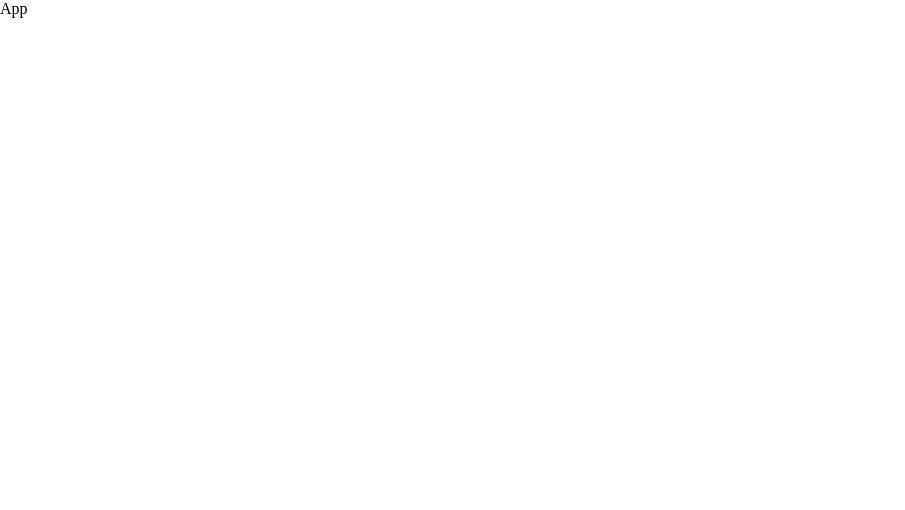
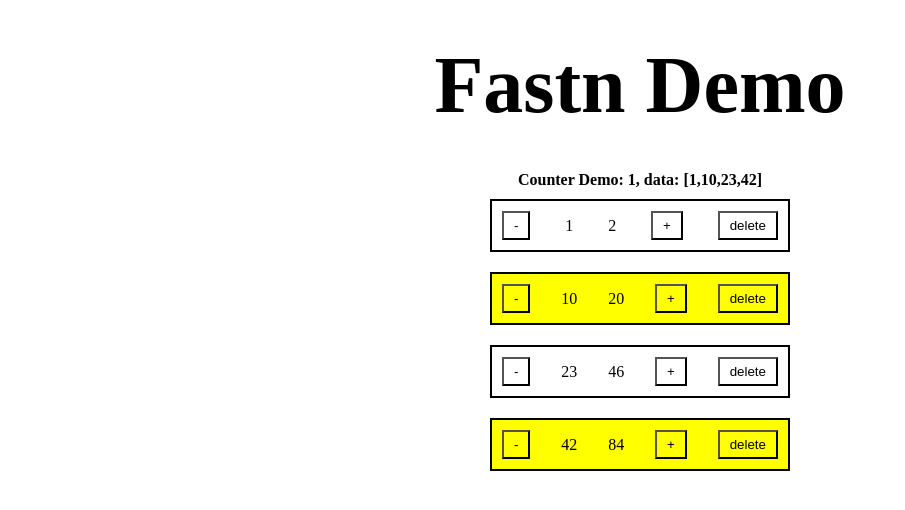
Before and after one commit to ashutosh887/ftd-counter, a React (Vite) app: page / in a window 1280 px wide. Shown: the top 510 px of the page, without its empty margins (0-905 px from the left). Built offline with nearby package versions, Linux system fonts and the light colour scheme.

Commit message:
add: DoubleCounter

```diff
--- a/src/App.tsx
+++ b/src/App.tsx
@@ -1,5 +1,57 @@
+import { useState } from "react";
+import DoubleCounter from "./components/DoubleCounter";
+
 const App = () => {
-  return <div>App</div>;
+  const [data, setData] = useState([1, 10, 23, 42]);
+
+  const handleAdd = (index: number) => {
+    const newData = [...data];
+    newData[index] += 1;
+    setData(newData);
+  };
+
+  const handleSubtract = (index: number) => {
+    const newData = [...data];
+    newData[index] -= 1;
+    setData(newData);
+  };
+
+  const handleRemove = (index: number) => {
+    const newData = [...data];
+    newData.splice(index, 1);
+    setData(newData);
+  };
+
+  return (
+    <div
+      style={{
+        display: "flex",
+        flexDirection: "column",
+        justifyContent: "center",
+        alignItems: "center",
+      }}
+    >
+      <h1
+        style={{
+          fontSize: 80,
+          margin: 40,
+        }}
+      >
+        Fastn Demo
+      </h1>
+
+      <h4>Counter Demo: 1, data: {JSON.stringify(data)}</h4>
+      {data.map((value, index) => (
+        <DoubleCounter
+          key={index}
+          value={value}
+          addAction={() => handleAdd(index)}
+          subtractAction={() => handleSubtract(index)}
+          removeAction={() => handleRemove(index)}
+        />
+      ))}
+    </div>
+  );
 };
 
 export default App;
--- /dev/null
+++ b/src/components/DoubleCounter.tsx
@@ -0,0 +1,36 @@
+type Props = {
+  addAction: () => void;
+  subtractAction: () => void;
+  removeAction: () => void;
+  value: number;
+};
+
+const DoubleCounter = ({
+  value,
+  addAction,
+  subtractAction,
+  removeAction,
+}: Props) => {
+  return (
+    <div
+      style={{
+        margin: 10,
+        padding: 10,
+        border: "2px solid black",
+        display: "flex",
+        justifyContent: "space-between",
+        alignItems: "center",
+        width: 300,
+        backgroundColor: value % 2 === 0 ? "yellow" : "white",
+      }}
+    >
+      <button onClick={subtractAction}> - </button>
+      <span>{value}</span>
+      <span>{value * 2}</span>
+      <button onClick={addAction}> + </button>
+      <button onClick={removeAction}> delete </button>
+    </div>
+  );
+};
+
+export default DoubleCounter;
--- a/src/index.css
+++ b/src/index.css
@@ -3,3 +3,10 @@
   margin: 0;
   padding: 0;
 }
+
+button {
+  padding: 5px 10px;
+  /* border: none; */
+  background-color: transparent;
+  cursor: pointer;
+}
```
